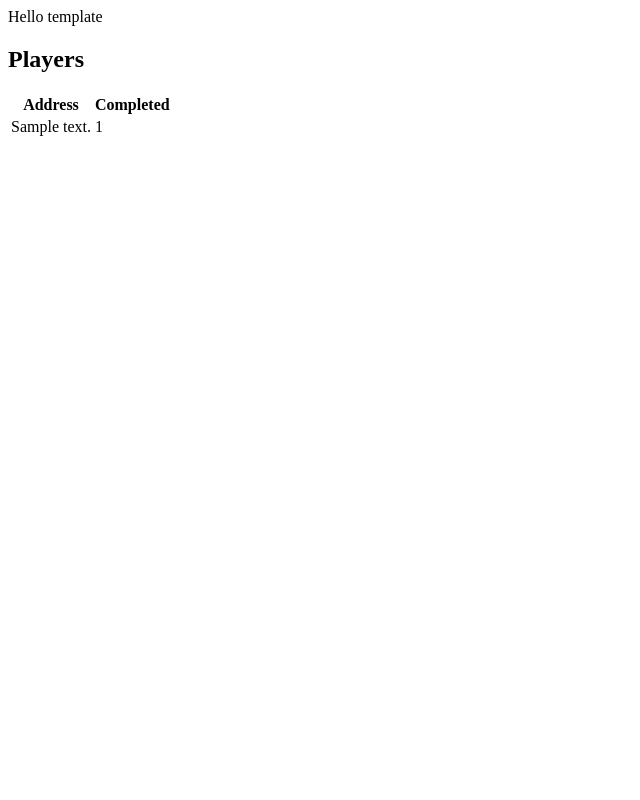
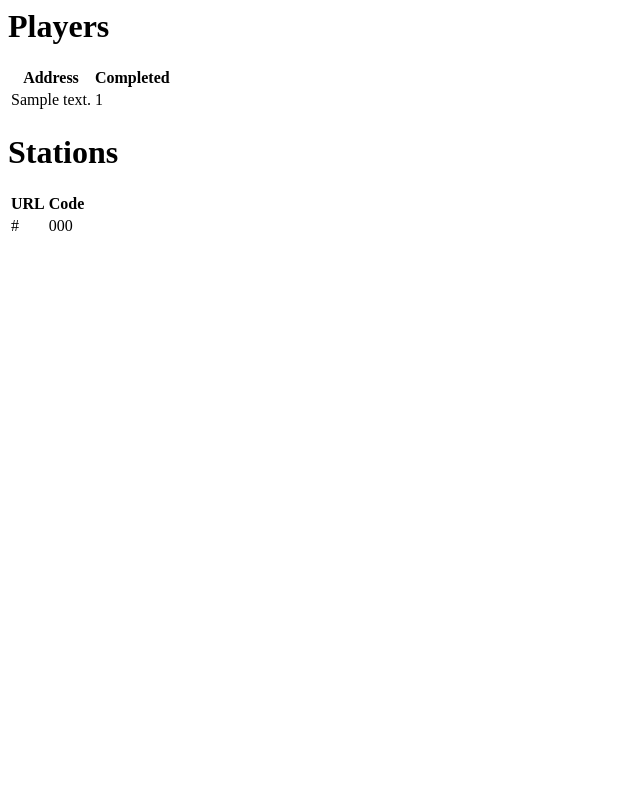
Before and after one commit to sporksmith/dance_ave, a Django app: a page that uses dance_ave/templates/dance_ave/dashboard.html in a window 1280 px wide. Shown: the whole page, without its empty margins (0-640 px from the left). Run offline with Django 3.2, Linux system fonts and the light colour scheme; a user stored in the database is signed in; tables that the repository leaves empty hold one stand-in row (values such as "Sample post").

Commit message:
add stations to dashboard

```diff
--- a/dance_ave/templates/dance_ave/dashboard.html
+++ b/dance_ave/templates/dance_ave/dashboard.html
@@ -1,6 +1,4 @@
-Hello template
-
-<h2>Players</h2>
+<h1>Players</h1>
 
 <table>
     <tr>
@@ -14,3 +12,18 @@ Hello template
     </tr>
     {% endfor %}
 </table>
+
+<h1>Stations</h1>
+
+<table>
+    <tr>
+        <th>URL</th>
+        <th>Code</th>
+    </tr>
+    {% for station in stations %}
+    <tr>
+        <td>{{ station.audio_url }}</td>
+        <td>{{ station.select_code }}</td>
+    </tr>
+    {% endfor %}
+</table>
--- a/dance_ave/views.py
+++ b/dance_ave/views.py
@@ -20,11 +20,14 @@ from operator import itemgetter, attrgetter
 def dashboard(request):
     players = [ p for p in m.Player.objects.all() ]
     players = sorted( players, key = attrgetter('completed_stations_count'))
+
+    stations = m.SongStation.objects.all()
     return render(
             request,
             'dance_ave/dashboard.html',
             {
                 'players': players,
+                'stations': stations,
             },
             )
 
```
